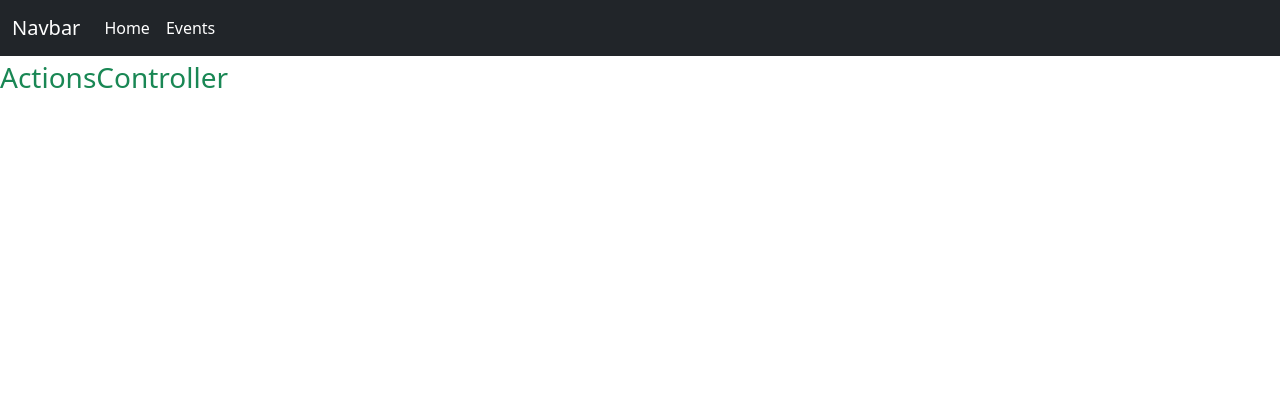
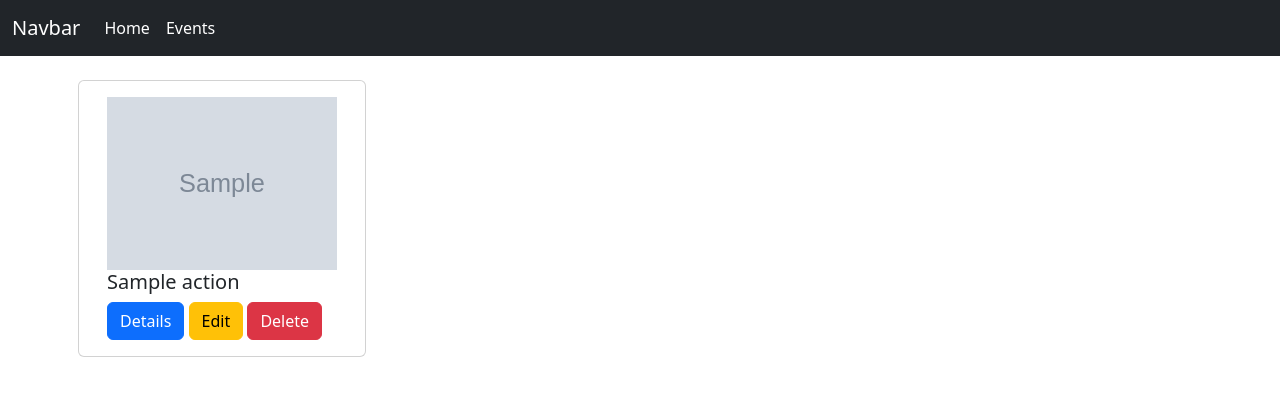
Before and after one commit to Keltroz/BE17_CR6_MarkusSchaefer, a Symfony app: template templates/actions/index.html.twig in a window 1280 px wide. Shown: the top 396 px of the page. Run offline with Twig, Linux system fonts and the light colour scheme; the template is opened without the code that fills it: most values are stand-ins (such as "Sample title", 1, 10 or a date in 2020); grey boxes marked "Sample" are stand-in pictures; some libraries are stand-ins or nearby versions.

Commit message:
delete and details functions created

```diff
--- a/templates/actions/index.html.twig
+++ b/templates/actions/index.html.twig
@@ -1,7 +1,19 @@
 {% extends 'base.html.twig' %}
 
-{% block title %}Hello ActionsController!{% endblock %}
-
 {% block body %}
-<p class="fs-3 text-success">ActionsController</p>
+<div class="container">
+    <div class="row row-cols-4">
+        {% for action in actions %}
+        <div class="col card mt-4 ms-2 me-2" style="width: 18rem;">
+            <div class="card-body">
+                <img src="{{ asset('pictures/' ~ action.picture) }}" alt="" width="100%">
+                <h5 class="card-title">{{ action.name }}</h5>
+                <a href="/details/{{ action.id }}" class="btn btn-primary">Details</a>
+                <a href="/edit/{{ action.id }}" class="btn btn-warning">Edit</a>
+                <a href="/delete/{{ action.id }}" class="btn btn-danger">Delete</a>
+            </div>
+        </div>
+        {% endfor %}
+    </div>
+</div>
 {% endblock %}
--- a/templates/base.html.twig
+++ b/templates/base.html.twig
@@ -12,6 +12,7 @@
         {% block javascripts %}
             {{ encore_entry_script_tags('app') }}
         {% endblock %}
+        <link rel="stylesheet" href="style.css"/>
         <link href="https://cdn.jsdelivr.net/npm/bootstrap@5.2.3/dist/css/bootstrap.min.css" rel="stylesheet" integrity="sha384-rbsA2VBKQhggwzxH7pPCaAqO46MgnOM80zW1RWuH61DGLwZJEdK2Kadq2F9CUG65" crossorigin="anonymous">
     </head>
     <body>
```
Also changed, not shown: src/Controller/ActionsController.php (+21 -0 lines), templates/actions/details.html.twig (added, +18 -0 lines), public/CSS/style.css (added), templates/actions/create.html.twig (added), templates/actions/edit.html.twig (added).
